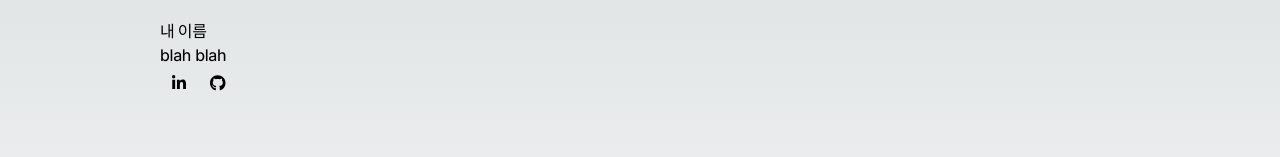
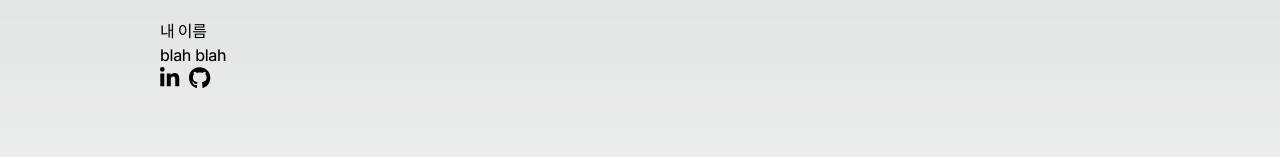
Before and after one commit to moa-ha/blog, a Next.js app: page / in a window 1280 px wide. Shown: the part 236-393 px from the top of the page. Built offline with nearby package versions, Linux system fonts and the light colour scheme.

Commit message:
wrap in container div

```diff
--- a/src/app/globals.css
+++ b/src/app/globals.css
@@ -20,7 +20,6 @@ body {
   max-width: 1000px;
   height: 100vh;
   margin: 0 auto;
-  padding: 0 20px;
   color: rgb(var(--foreground-rgb));
   background: linear-gradient(
       to bottom,
@@ -85,6 +84,10 @@ h2 {
   }
 }
 
+.container {
+  padding: 0 20px;
+  height: 100vh;
+}
 .dark {
   background-color: #1a202c;
   color: #ffffff;
@@ -377,3 +380,8 @@ img.profile {
   display: flex;
   justify-content: center;
 }
+
+.websites {
+  padding: 0 10px 0 0;
+  font-size: 22px;
+}
--- a/src/app/page.tsx
+++ b/src/app/page.tsx
@@ -16,7 +16,7 @@ export default function About() {
   }, [])
 
   return (
-    <>
+    <div className="container">
       <div className="profile-container">
         <Image
           src="/images/profile.jpeg"
@@ -33,13 +33,13 @@ export default function About() {
       </section>
       <section style={{ display: 'flex', alignItems: 'center' }}>
         <Link href="https://www.linkedin.com/in/moa-ha" passHref>
-          <FontAwesomeIcon icon={faLinkedinIn} className="menu-link" />
+          <FontAwesomeIcon icon={faLinkedinIn} className="menu-link websites" />
         </Link>
 
         <Link href="https://github.com/moa-ha" passHref>
-          <FontAwesomeIcon icon={faGithub} className="menu-link" />
+          <FontAwesomeIcon icon={faGithub} className="menu-link websites" />
         </Link>
       </section>
-    </>
+    </div>
   )
 }
--- a/src/components/header.tsx
+++ b/src/components/header.tsx
@@ -11,7 +11,7 @@ interface Prop {
   toggleDarkMode: MouseEventHandler<HTMLButtonElement>
 }
 const Header = ({ darkMode, toggleDarkMode }: Prop) => (
-  <header className={`header ${darkMode ? 'dark' : ''}`}>
+  <header className={`header container ${darkMode ? 'dark' : ''}`}>
     <div className="top-bar container-sm">
       <div></div>
       <div className="flex-container">
```
